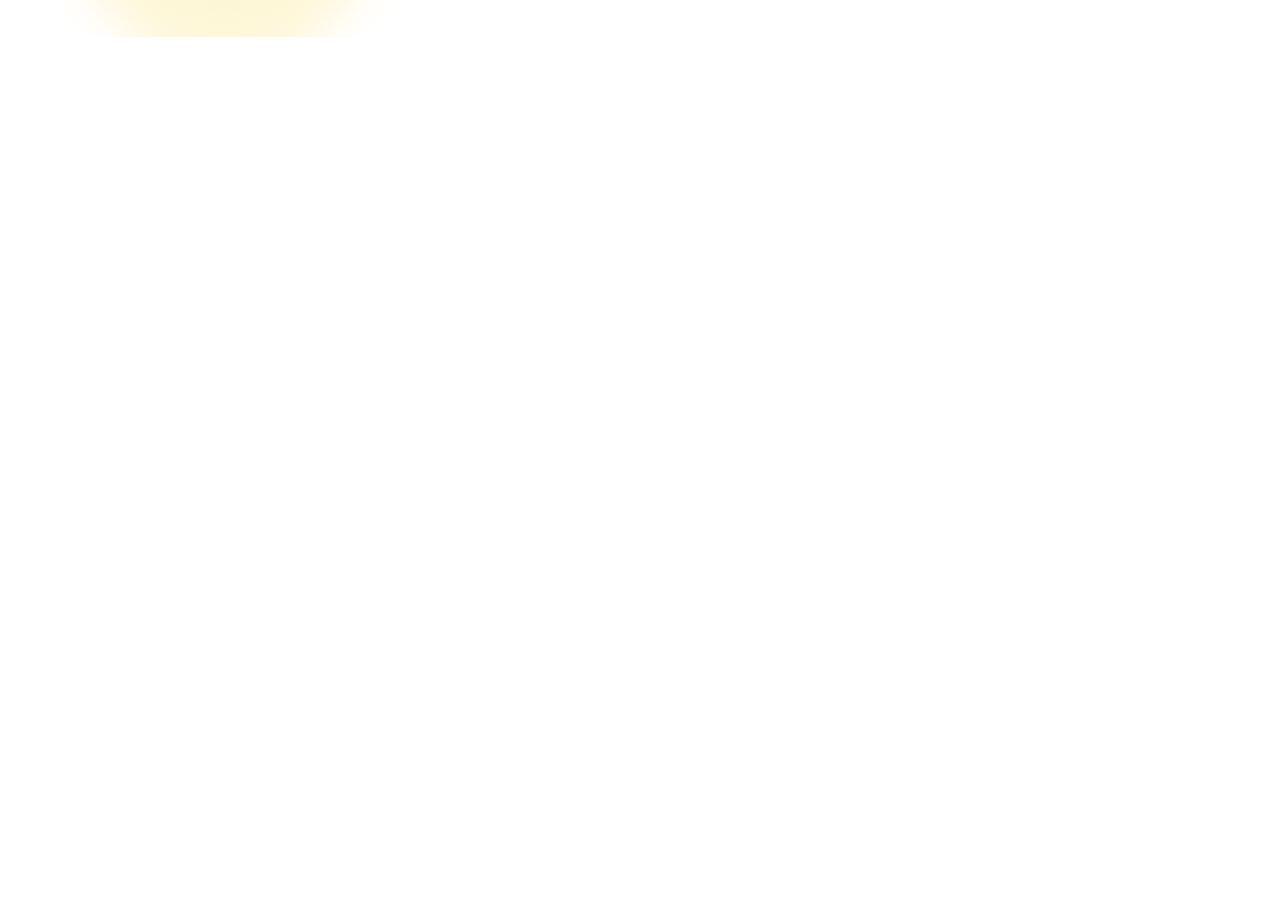
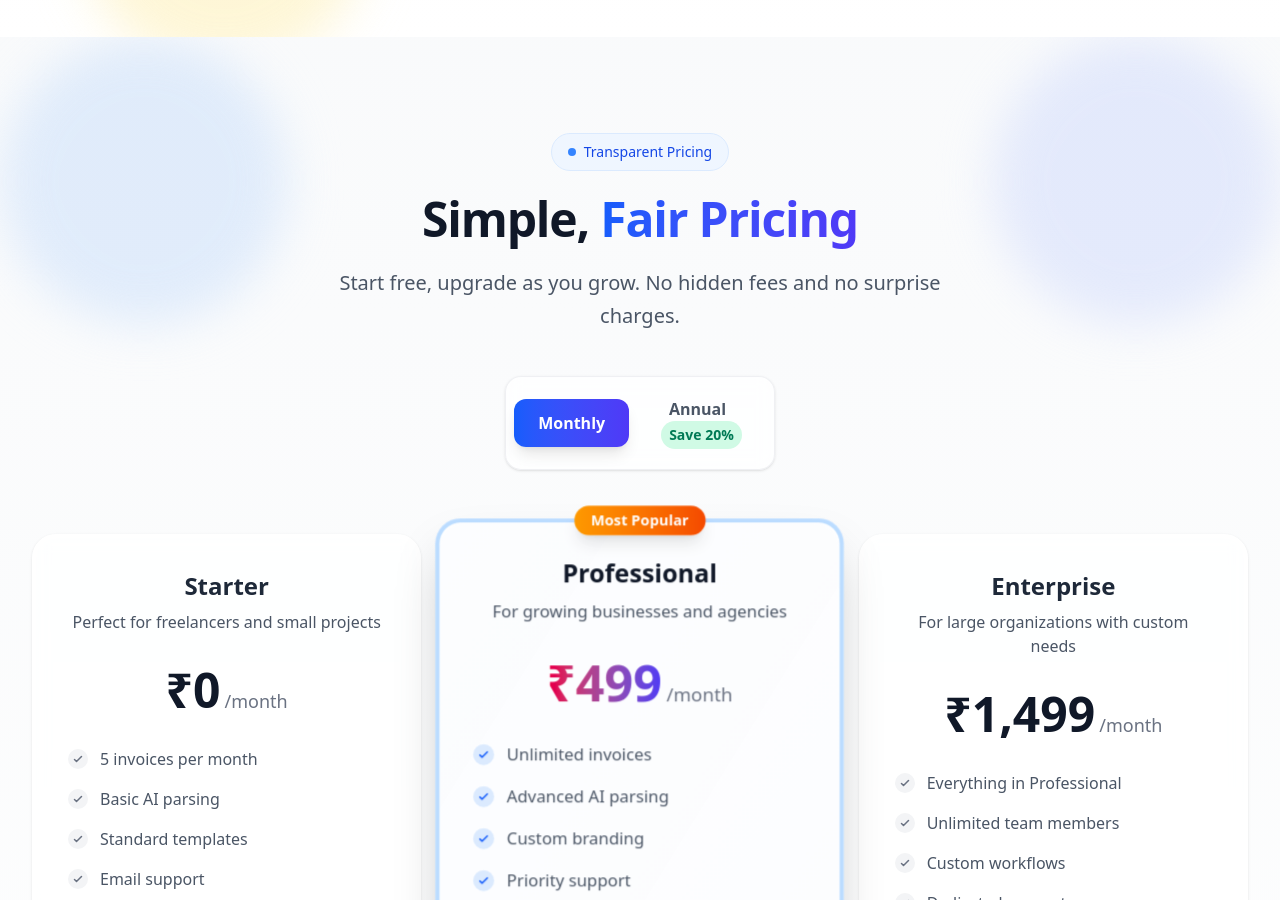
Before and after one commit to vishalprajapati15/AutoInvoiceX, a React app in the folder frontend/: page / in a window 1280 px wide. Shown: the part 1900-2800 px from the top of the page. Before the commit the page ends 1937 px from the top, so only its background shows below. Built offline with nearby package versions, Linux system fonts and the light colour scheme; no server answers; the HTML template or start-up script is replaced by a standard one.

Commit message:
Pricing completed

```diff
--- /dev/null
+++ b/frontend/src/components/Footer.jsx
@@ -0,0 +1,9 @@
+import React from 'react'
+
+const Footer = () => {
+  return (
+    <div>Footer</div>
+  )
+}
+
+export default Footer
--- a/frontend/src/components/Pricing.jsx
+++ b/frontend/src/components/Pricing.jsx
@@ -2,6 +2,154 @@
 import { pricingCardStyles, pricingStyles } from '../assets/dummyStyles'
 import { useAuth, useClerk } from '@clerk/clerk-react'
 import { useNavigate } from 'react-router-dom'
+import { SignedIn, SignedOut } from '@clerk/clerk-react'
+
+const PricingCard = ({
+    title,
+    price,
+    period,
+    description,
+    features = [],
+    isPopular = false,
+    isAnnual = false,
+    delay = 0,
+    onCtaClick,
+}) => (
+    <div
+        className={`${pricingCardStyles.card} ${isPopular
+            ? pricingCardStyles.cardPopular
+            : pricingCardStyles.cardRegular
+            }`}
+        style={{ transitionDelay: `${delay}ms` }}
+    >
+        {isPopular && (
+            <div className={pricingCardStyles.popularBadge}>
+                <div className={pricingCardStyles.popularBadgeContent}>
+                    Most Popular
+                </div>
+            </div>
+        )}
+        {isPopular && <div className={pricingCardStyles.gradientOverlay} />}
+        <div className={pricingCardStyles.animatedBorder}></div>
+        <div className={pricingCardStyles.content}>
+            <div className={pricingCardStyles.header}>
+                <h3 className={`${pricingCardStyles.title} ${isPopular
+                    ? pricingCardStyles.titlePopular
+                    : pricingCardStyles.titleRegular
+                    }`}>
+                    {title}
+                </h3>
+                <p className={pricingCardStyles.description}>{description}</p>
+            </div>
+            <div className={pricingCardStyles.priceContainer}>
+                <div className={pricingCardStyles.priceWrapper}>
+                    <span className={`${pricingCardStyles.price} ${isPopular
+                        ? pricingCardStyles.pricePopular
+                        : pricingCardStyles.priceRegular
+                        }`}>
+                        {price}
+                    </span>
+                    {period && (
+                        <span className={pricingCardStyles.period}>/{period}</span>
+                    )}
+                </div>
+                {isAnnual && (
+                    <div className={pricingCardStyles.annualBadge}>
+                        Save 20% annually
+                    </div>
+                )}
+            </div>
+            <ul className={pricingCardStyles.featuresList}>
+                {features.map((feature, index) => (
+                    <li key={index} className={pricingCardStyles.featureItem}>
+                        <div
+                            className={`
+                ${pricingCardStyles.featureIcon}
+                ${isPopular
+                                    ? pricingCardStyles.featureIconPopular
+                                    : pricingCardStyles.featureIconRegular
+                                }
+              `}
+                        >
+                            <svg
+                                className="w-3 h-3"
+                                fill="none"
+                                viewBox="0 0 24 24"
+                                stroke="currentColor"
+                            >
+                                <path
+                                    strokeLinecap="round"
+                                    strokeLinejoin="round"
+                                    strokeWidth={3}
+                                    d="M5 13l4 4L19 7"
+                                />
+                            </svg>
+                        </div>
+                        <span className={pricingCardStyles.featureText}>{feature}</span>
+                    </li>
+                ))}
+            </ul>
+
+            {/* CTA area: show different button/label depending on auth state */}
+            <div style={{ marginTop: 12 }}>
+                <SignedIn>
+                    <button
+                        type="button"
+                        onClick={() =>
+                            onCtaClick && onCtaClick({ title, isPopular, isAnnual })
+                        }
+                        className={`
+              ${pricingCardStyles.ctaButton}
+              ${isPopular
+                                ? pricingCardStyles.ctaButtonPopular
+                                : pricingCardStyles.ctaButtonRegular
+                            }
+            `}
+                    >
+                        <span
+                            className={`
+                ${pricingCardStyles.ctaButtonText}
+                ${isPopular
+                                    ? pricingCardStyles.ctaButtonTextPopular
+                                    : pricingCardStyles.ctaButtonTextRegular
+                                }
+              `}
+                        >
+                            {isPopular ? "Get Started" : "Choose Plan"}
+                        </span>
+                    </button>
+                </SignedIn>
+
+                <SignedOut>
+                    <button
+                        type="button"
+                        onClick={() =>
+                            onCtaClick &&
+                            onCtaClick(
+                                { title, isPopular, isAnnual },
+                                { openSignInFallback: true }
+                            )
+                        }
+                        className={`
+              ${pricingCardStyles.ctaButton}
+              ${pricingCardStyles.ctaButtonRegular}
+            `}
+                    >
+                        <span className={pricingCardStyles.ctaButtonText}>
+                            Sign in to get started
+                        </span>
+                    </button>
+                </SignedOut>
+            </div>
+        </div>
+        {isPopular && (
+            <>
+                <div className={pricingCardStyles.cornerAccent1}></div>
+                <div className={pricingCardStyles.cornerAccent2}></div>
+            </>
+        )}
+    </div>
+);
 
 const Pricing = () => {
 
@@ -114,25 +262,102 @@
 
     const currentPlans = plans[billingPeriod];
 
-    function handleCtaClick (planMeta, flags={}){
-        if(flags.openSignInFallback || ! isSignedIn){
-            if(clerk && typeof clerk.openSignIn === "function"){
-                clerk.openSignIn({redirectUrl:"/app/create-invoice"})
+    function handleCtaClick(planMeta, flags = {}) {
+        if (flags.openSignInFallback || !isSignedIn) {
+            if (clerk && typeof clerk.openSignIn === "function") {
+                clerk.openSignIn({ redirectUrl: "/app/create-invoice" })
             }
-            else{
+            else {
                 navigate("/sign-in");
             }
             return;
         }
         navigate("/app/create-invoice", {
-            state:{fromPlan: planMeta?.title || null},
+            state: { fromPlan: planMeta?.title || null },
         });
     }
 
 
     return (
-        <section>
+        <section id='pricing' className={pricingStyles.section}>
+            <div className={pricingStyles.bgElement1}></div>
+            <div className={pricingStyles.bgElement2}></div>
+            <div className={pricingStyles.bgElement3}></div>
+            <div className={pricingStyles.container}>
+                <div className={pricingStyles.headerContainer}>
+                    <div className={pricingStyles.badge}>
+                        <span className={pricingStyles.badgeDot}></span>
+                        <span className={pricingStyles.badgeText}>Transparent Pricing</span>
+                    </div>
+                    <h2 className={pricingStyles.title}>
+                        Simple, {" "}
+                        <span className={pricingStyles.titleGradient}>Fair Pricing</span>
+                    </h2>
+                    <p className={pricingStyles.description}>
+                        Start free, upgrade as you grow. No hidden fees and no surprise charges.
+                    </p>
+                    <div style={{ marginTop: 12 }} className={pricingStyles.billingToggle}>
+                        <button
+                            onClick={() => setBillingPeriod("monthly")}
+                            className={`${pricingStyles.billingButton} ${billingPeriod === "monthly"
+                                ? pricingStyles.billingButtonActive
+                                : pricingStyles.billingButtonInactive
+                                }`}
+                        >
+                            Monthly
+                        </button>
 
+                        <button
+                            onClick={() => setBillingPeriod("annual")}
+                            className={`${pricingStyles.billingButton} ${billingPeriod === "annual"
+                                ? pricingStyles.billingButtonActive
+                                : pricingStyles.billingButtonInactive
+                                }`}
+                        >
+                            Annual
+                            <span className={pricingStyles.billingBadge}>Save 20%</span>
+                        </button>
+                    </div>
+                </div>
+                <div className={pricingStyles.grid}>
+                    {currentPlans.map((plan, index) => (
+                        <PricingCard
+                            key={plan.title}
+                            {...plan}
+                            delay={index * 100}
+                            onCtaClick={handleCtaClick}
+                        />
+                    ))}
+                </div>
+                <div className={pricingStyles.additionalInfo}>
+                    <div className={pricingStyles.featuresCard}>
+                        <h3 className={pricingStyles.featuresTitle}>All Plans includes</h3>
+                        <div className={pricingStyles.featuresGrid}>
+                            {[
+                                "Secure cloud storage",
+                                "Mobile-friendly interface",
+                                "Automatic backups",
+                                "Real-time notifications",
+                                "Multi-currency support",
+                                "Tax calculation",
+                            ].map((feature, index) => (
+                                <div key={index} className={pricingStyles.featureItem}>
+                                    <div className={pricingStyles.featureDot}></div>
+                                    <span>{feature}</span>
+                                </div>
+                            ))}
+                        </div>
+                    </div>
+                </div>
+                <div className={pricingStyles.faqCta}>
+                    <p className={pricingStyles.faqText}>
+                        Have questions about pricing ? {" "}
+                        <button className={pricingStyles.contactLink}>
+                            Contact our support team ⟶
+                        </button>
+                    </p>
+                </div>
+            </div>
         </section>
     )
 }
```
